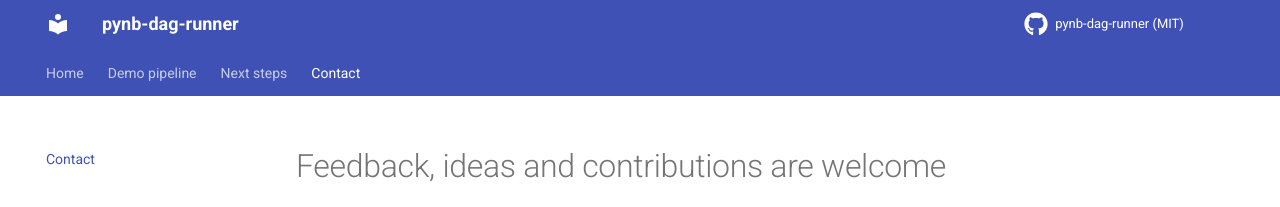
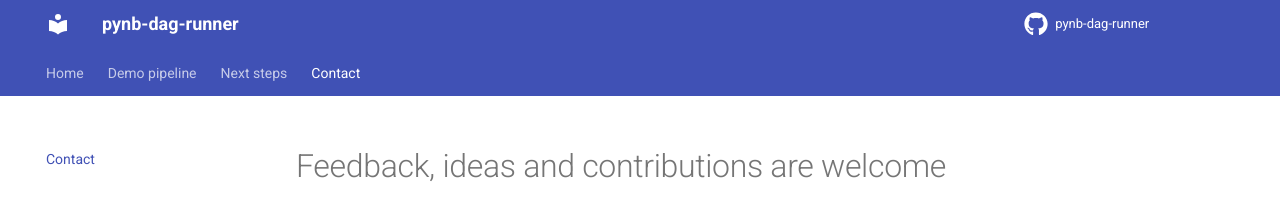
Before and after one commit to composable-logs/composable-logs, an MkDocs documentation site: the page built from docs/docs/contact/index.md, in a window 1280 px wide. Shown: the top 207 px of the page. Built offline with MkDocs 1.6.1 and Material for MkDocs 9.7.7, drawn with Linux system fonts in a browser that asks for light colours; emoji names are drawn with the system emoji font; comment, search, counter and statistics services are not loaded.

Commit message:
formatting; license

```diff
--- a/docs/mkdocs.yml
+++ b/docs/mkdocs.yml
@@ -33,6 +33,10 @@
   # https://squidfunk.github.io/mkdocs-material/reference/admonitions/#configuration
   - admonition
 
+  # The mkdocs-material repo (https://github.com/squidfunk/mkdocs-material)
+  # is MIT licensed.
+  # ---
+
 theme:
   name: material
 
@@ -47,7 +51,7 @@
     repo: fontawesome/brands/github
 
 repo_url: https://github.com/pynb-dag-runner/pynb-dag-runner
-repo_name: pynb-dag-runner (MIT)
+repo_name: pynb-dag-runner
 
 plugins:
     - redirects:
@@ -69,9 +73,9 @@
 nav:
   - Home:
      Intro:
-        - "What is pynb-dag-runner?": home/index.md
-        - Notebook support: home/notebook-support.md
-        - Similar projects: home/similar-projects.md
+      - "What is pynb-dag-runner?": home/index.md
+      - Notebook support: home/notebook-support.md
+      - Similar projects: home/similar-projects.md
      Development:
       - Key repositories: dev/index.md
       - Local dev setup: dev/local-dev.md
```
Also changed, not shown: README.md.
